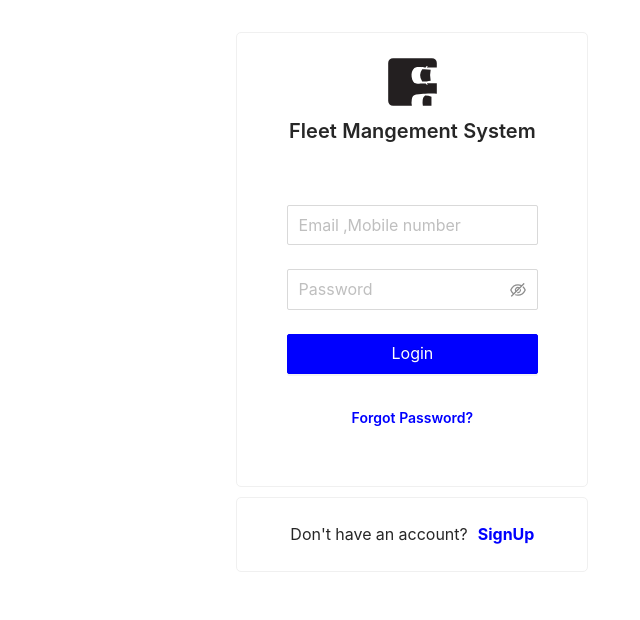
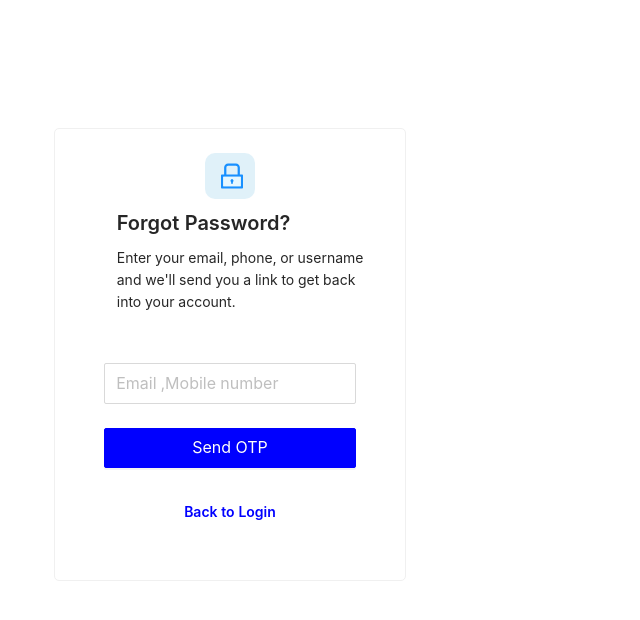
Before and after one commit to Kugan2594/FMS, a React (Create React App) app: page / in a window 1280 px wide. Shown: the top 620 px of the page, without its empty margins (410-1050 px from the left). Built offline with nearby package versions, Linux system fonts and the light colour scheme.

Commit message:
forgot password?

```diff
--- a/src/App.tsx
+++ b/src/App.tsx
@@ -4,10 +4,12 @@ import "antd/dist/antd.less";
 import CustomLayout from "./layout/CustomLayout";
 import { SideBar } from "organisms";
 import LoginTemplate from "./templates/LoginTemplate";
+import ForgotPassword from "./contents/Login/ForgotPassword";
+import Login from "./contents/Login/Login";
 // import { SideBar } from "organisms";
 
 function App() {
-    return <LoginTemplate />;
+    return <ForgotPassword />;
 }
 
 export default App;
--- /dev/null
+++ b/src/contents/Login/ForgotPassword.tsx
@@ -0,0 +1,142 @@
+import {
+    EyeInvisibleOutlined,
+    EyeTwoTone,
+    LockFilled,
+    LockOutlined,
+    LockTwoTone,
+    MessageOutlined,
+} from "@ant-design/icons";
+import { Button, Card, Col, Form, Image, Input, Row, Typography } from "antd";
+import React from "react";
+import Logo from "../../assets/Logo.svg";
+import "./login.style.less";
+const { Title, Text } = Typography;
+
+function ForgotPassword() {
+    const onClickBack = () => {};
+    const OTPhandler = () => {
+        console.log("send OTP");
+    };
+    const onChangeHandler = () => {};
+    return (
+        <div className="forgot-password-template">
+            <Row
+                className="forgot-password-content"
+                // justify="space-around"
+                // align="middle"
+            >
+                <Col xs={24} xl={6} className="grid-1">
+                    <div></div>
+                </Col>
+                <Col xs={24} xl={12} className="grid-2">
+                    <div>
+                        <Card className="login-card">
+                            <Row className="lock-logo">
+                                <Col
+                                    span={4}
+                                    offset={10}
+                                    className="login-title"
+                                >
+                                    <Row
+                                        justify="center"
+                                        align="middle"
+                                        style={{
+                                            borderRadius: "10px",
+                                            backgroundColor:
+                                                "rgba(0, 136, 204, 0.123)",
+                                        }}
+                                    >
+                                        <Col span={22} offset={2}>
+                                            {/* <div className="logo"> */}
+                                            <LockTwoTone
+                                                style={{
+                                                    fontSize: "28px",
+                                                    color: "#08c",
+                                                    margin: "20%",
+                                                }}
+                                            />
+                                            {/* </div> */}
+                                        </Col>
+                                    </Row>
+                                </Col>
+                            </Row>
+                            <Row justify="center">
+                                <Col
+                                    className="Fleet-management-app"
+                                    span={20}
+                                    offset={2}
+                                >
+                                    <Title level={4}> Forgot Password?</Title>
+
+                                    <Text>
+                                        {" "}
+                                        Enter your email, phone, or username and
+                                        we'll send you a link to get back into
+                                        your account.
+                                    </Text>
+                                </Col>
+                            </Row>
+                            <Row>
+                                <Col className="gap"></Col>
+                            </Row>
+                            <Row>
+                                <Col span={20} offset={2}>
+                                    <Form
+                                        labelCol={{
+                                            span: 24,
+                                        }}
+                                        wrapperCol={{
+                                            span: 24,
+                                        }}
+                                        layout="horizontal"
+                                        // onValuesChange={onFormLayoutChange}
+                                        // disabled={componentDisabled}
+                                        size="large"
+                                    >
+                                        <Form.Item>
+                                            <Input
+                                                placeholder="Email ,Mobile number"
+                                                maxLength={400}
+                                                onChange={onChangeHandler}
+                                            />
+                                        </Form.Item>
+                                        <Form.Item>
+                                            <Button
+                                                className="login-button"
+                                                type="primary"
+                                                // loading={loading}
+                                                onClick={OTPhandler}
+                                                htmlType="submit"
+                                            >
+                                                Send OTP
+                                            </Button>
+                                        </Form.Item>
+                                        <Form.Item>
+                                            <div className="forgot-password">
+                                                <Text
+                                                    onClick={onClickBack}
+                                                    strong
+                                                    style={{
+                                                        color: "blue",
+                                                        cursor: "pointer",
+                                                    }}
+                                                >
+                                                    Back to Login
+                                                </Text>
+                                            </div>
+                                        </Form.Item>
+                                    </Form>
+                                </Col>
+                            </Row>
+                        </Card>
+                    </div>
+                </Col>
+                <Col xs={24} xl={6} className="grid-2">
+                    <div></div>
+                </Col>
+            </Row>
+        </div>
+    );
+}
+
+export default ForgotPassword;
--- a/src/contents/Login/login.style.less
+++ b/src/contents/Login/login.style.less
@@ -41,3 +41,23 @@
     align-content: center;
 
 }
+.Forget-Password-template-grid{
+    width:55%;
+    // height:300px;
+    // box-shadow: 0 0 10px rgb(0 0 0 / 0.2);
+    margin-top: 5%;
+    margin-left: 1%;
+    border-radius: 5px;
+}
+.login-card{
+    margin-left:22.5%;
+    margin-top:20%
+}
+.lock-logo{
+
+}
+.logo{
+    width:50%;
+    border-radius: 10px;
+    background-color:rgba(0, 136, 204, 0.123)
+}
--- a/src/contents/Master/FuelUp/ManageFuelUp.tsx
+++ b/src/contents/Master/FuelUp/ManageFuelUp.tsx
@@ -29,7 +29,7 @@ function ManageFuelUp() {
                 Fuel Up
             </Button>
             <Modal
-                open={isModalOpen}
+                // open={isModalOpen}
                 onOk={handleOk}
                 onCancel={handleCancel}
                 closable={false}
--- a/src/templates/MasterTemplateWithLargeCard.tsx
+++ b/src/templates/MasterTemplateWithLargeCard.tsx
@@ -63,7 +63,7 @@ function MasterTemplateWithLargeCard({
                     itemLayout="vertical"
                     size="default"
                     pagination={{
-                        onChange: (page) => {
+                        onChange: (page: any) => {
                             console.log(page);
                         },
                         pageSize: 5,
```
